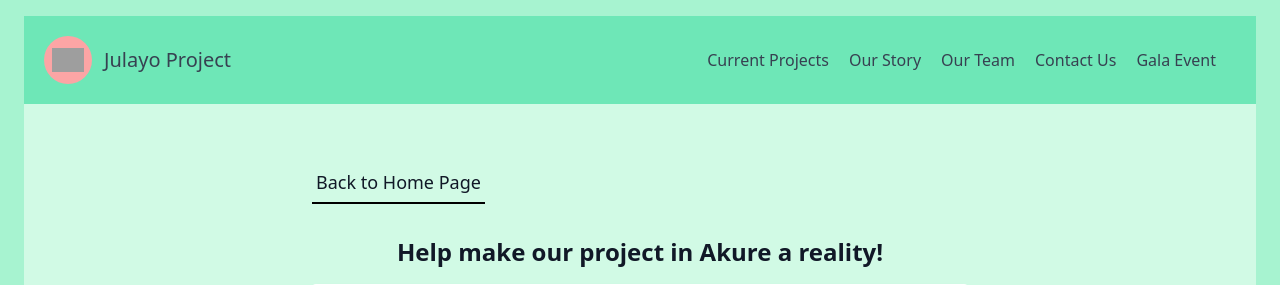
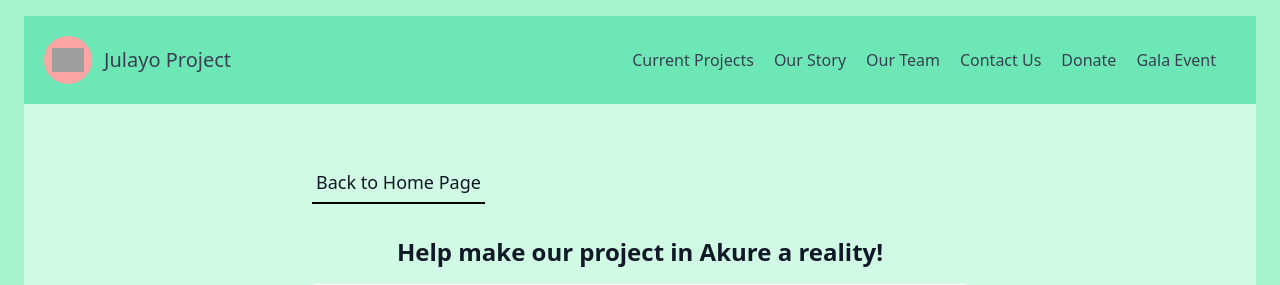
Before and after one commit to stonetharris/julayo, a Django app: page /donate/ in a window 1280 px wide. Shown: the top 285 px of the page. Run offline with Django 4.2, Linux system fonts and the light colour scheme; some libraries are stand-ins or nearby versions; grey boxes are pictures that could not be loaded.

Commit message:
Donate link to PayBee for time being

```diff
--- a/main/templates/index.html
+++ b/main/templates/index.html
@@ -71,7 +71,7 @@
           <a href="{% url 'contact_us'%}" class="inline-flex items-center justify-center px-5 py-3 text-base font-medium text-gray-900 border border-gray-300 rounded-lg hover:bg-gray-100 focus:ring-4 focus:ring-gray-100 dark:text-white dark:border-gray-700 dark:hover:bg-gray-700 dark:focus:ring-gray-800 mr-2 mb-2">
             Get in contact with us!
         </a>
-        <a href="{% url 'donate'%}" class="hidden inline-flex items-center justify-center px-5 py-3 text-base font-medium text-gray-900 border border-gray-300 rounded-lg hover:bg-gray-100 focus:ring-4 focus:ring-gray-100 dark:text-white dark:border-gray-700 dark:hover:bg-gray-700 dark:focus:ring-gray-800 mr-2 mb-2">
+        <a href="https://paybee.io/quickpay.html?handle=julayo#donationConfirm" class="inline-flex items-center justify-center px-5 py-3 text-base font-medium text-gray-900 border border-gray-300 rounded-lg hover:bg-gray-100 focus:ring-4 focus:ring-gray-100 dark:text-white dark:border-gray-700 dark:hover:bg-gray-700 dark:focus:ring-gray-800 mr-2 mb-2">
             Fund our project!
         </a>
         <a href="{% url 'gala_event'%}" class="inline-flex items-center justify-center px-5 py-3 text-base font-medium text-gray-900 border border-gray-300 rounded-lg hover:bg-gray-100 focus:ring-4 focus:ring-gray-100 dark:text-white dark:border-gray-700 dark:hover:bg-gray-700 dark:focus:ring-gray-800 mr-2 mb-2">
--- a/main/templates/navbar.html
+++ b/main/templates/navbar.html
@@ -11,7 +11,8 @@
           <a href="{% url 'our_story'%}" class="mr-5 hover:text-blue-500">Our Story</a>
           <a href="{% url 'our_team'%}" class="mr-5 hover:text-blue-500">Our Team</a>
           <a href="{% url 'contact_us'%}" class="mr-5 hover:text-blue-500">Contact Us</a>
-          <a href="{% url 'donate'%}" class="hidden mr-5 hover:text-blue-500">Donate</a>
+          <!-- <a href="{% url 'donate'%}" class="mr-5 hover:text-blue-500">Donate</a> -->
+          <a href="https://paybee.io/quickpay.html?handle=julayo#donationConfirm" class="mr-5 hover:text-blue-500">Donate</a>
           <a href="{% url 'gala_event'%}" class="mr-5 hover:text-blue-500">Gala Event</a>
       </nav>
       {% if request.user.is_authenticated %}
```
